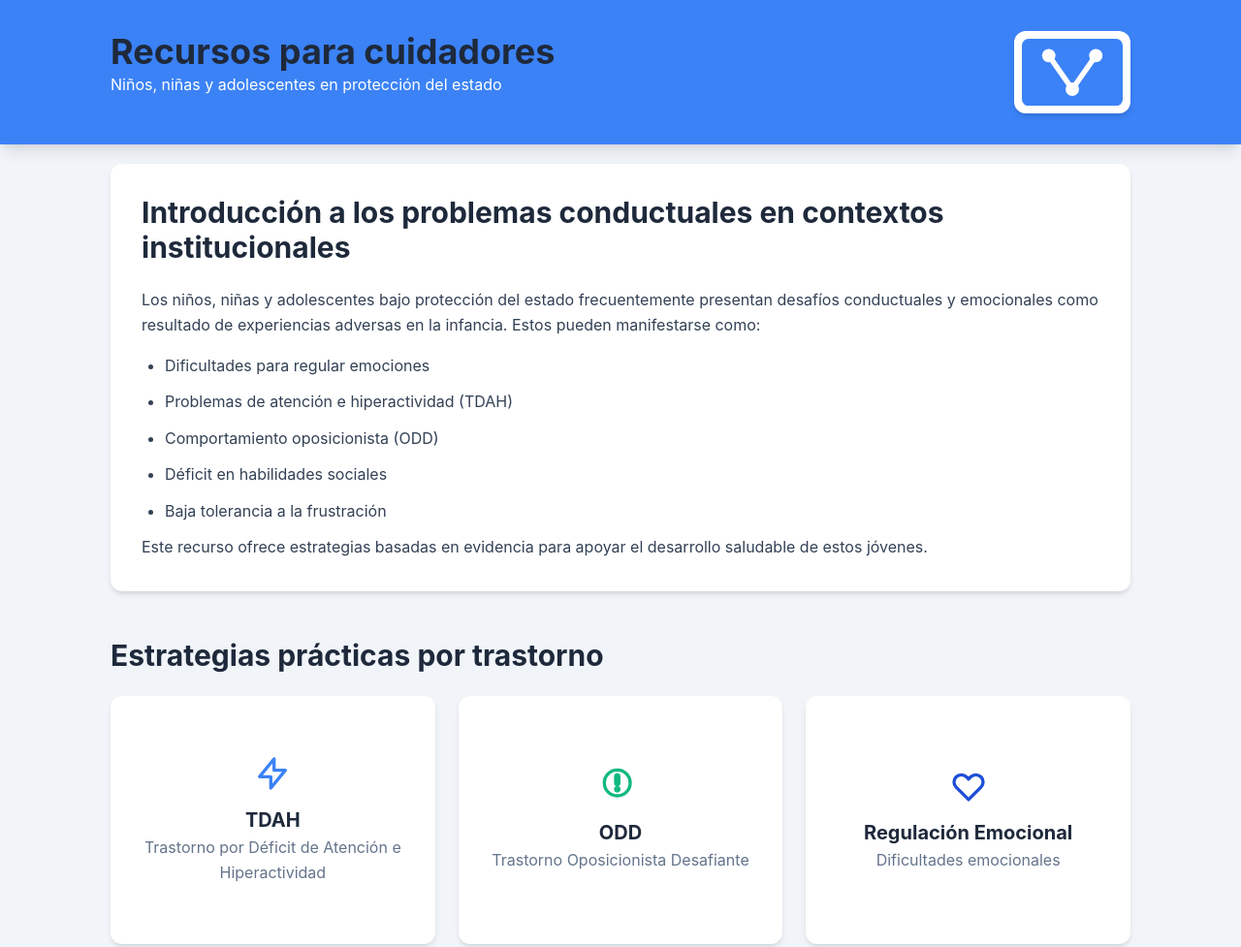
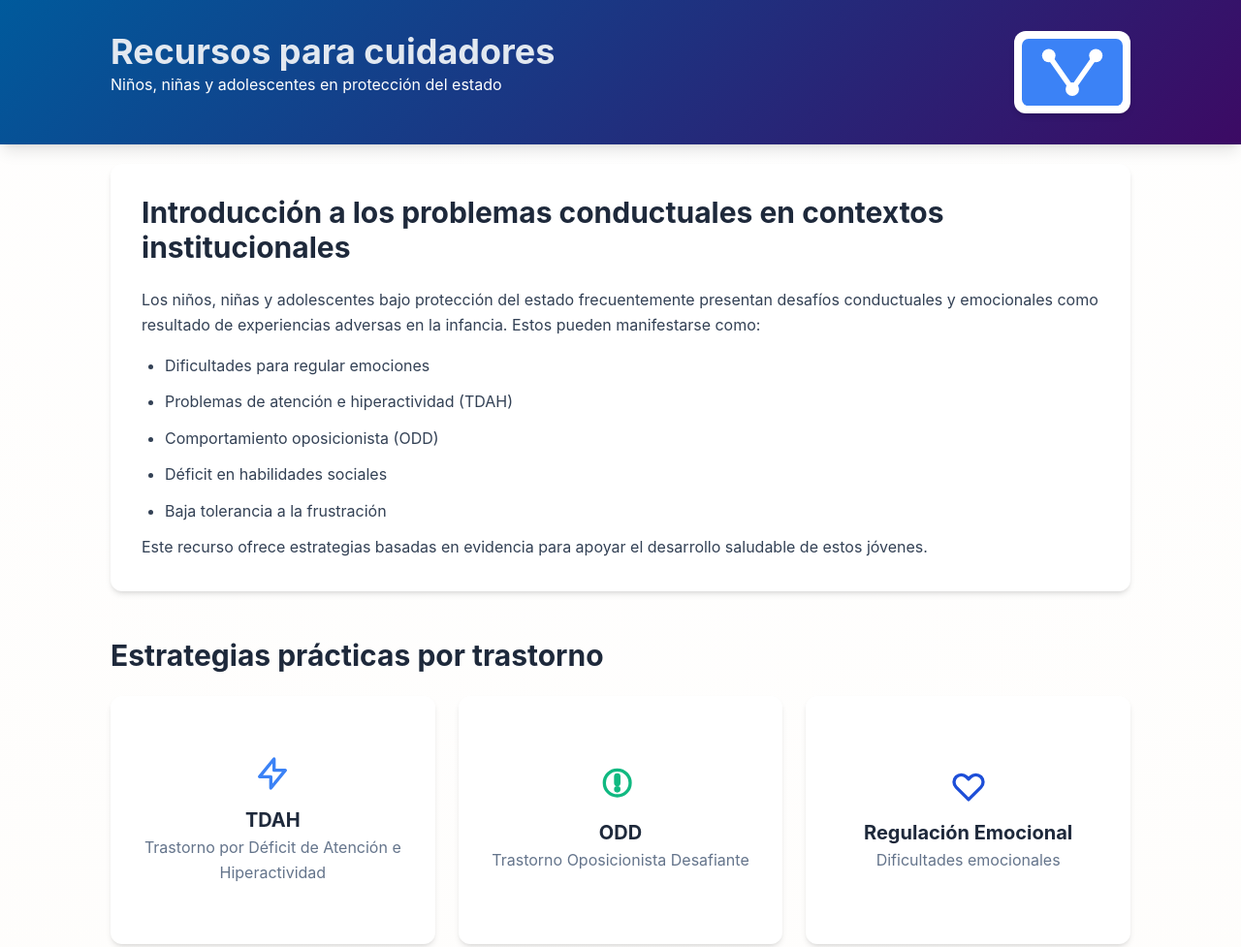
Before and after one commit to Aljimen78/manejoConductaNNA, a plain HTML site: page index.html in a window 1280 px wide. Shown: the top 977 px of the page at 97% size. Drawn offline with Linux system fonts and the light colour scheme.

Commit message:
Update index.html
Actualización visual

```diff
--- a/index.html
+++ b/index.html
@@ -4,7 +4,7 @@
     <base target="_self">
     <meta charset="UTF-8">
     <meta name="viewport" content="width=device-width, initial-scale=1.0">
-    <title>Recursos Optimizados para Cuidadores | Niños en Protección del Estado</title>
+    <title>Recursos optimizados para cuidadores | Niños y niñas en protección del Estado</title>
     <meta name="description" content="Herramientas prácticas y optimizadas para trabajar con niños y adolescentes institucionalizados con TDAH, ODD y trastornos conductuales.">
     <style>
         /* ------------------- */
@@ -41,7 +41,8 @@
 
         body {
             font-family: var(--font-sans);
-            background-color: var(--color-slate-100);
+            background-color: #f8f9fa;
+            background-image: radial-gradient(circle at top center, #FFFFFF 0%, #FDFBF8 100%);
             color: var(--color-slate-700);
             line-height: 1.6;
         }
@@ -52,7 +53,7 @@
             line-height: 1.2;
         }
 
-        h1 { font-size: 2.25rem; } /* 36px */
+        h1 { font-size: 2.25rem; color: #e2e8f0;} /* 36px */
         h2 { font-size: 1.875rem; margin-bottom: 1.5rem; } /* 30px */
         h3 { font-size: 1.25rem; } /* 20px */
 
@@ -75,7 +76,8 @@
 
         /* Header */
         .site-header {
-            background-color: var(--color-primary);
+            background-color: #005A9C;
+            background-image: linear-gradient(135deg, #005A9C 0%, #3c0a64 100%);
             color: var(--color-white);
             padding: 2rem 0;
             box-shadow: var(--shadow-lg);
```
